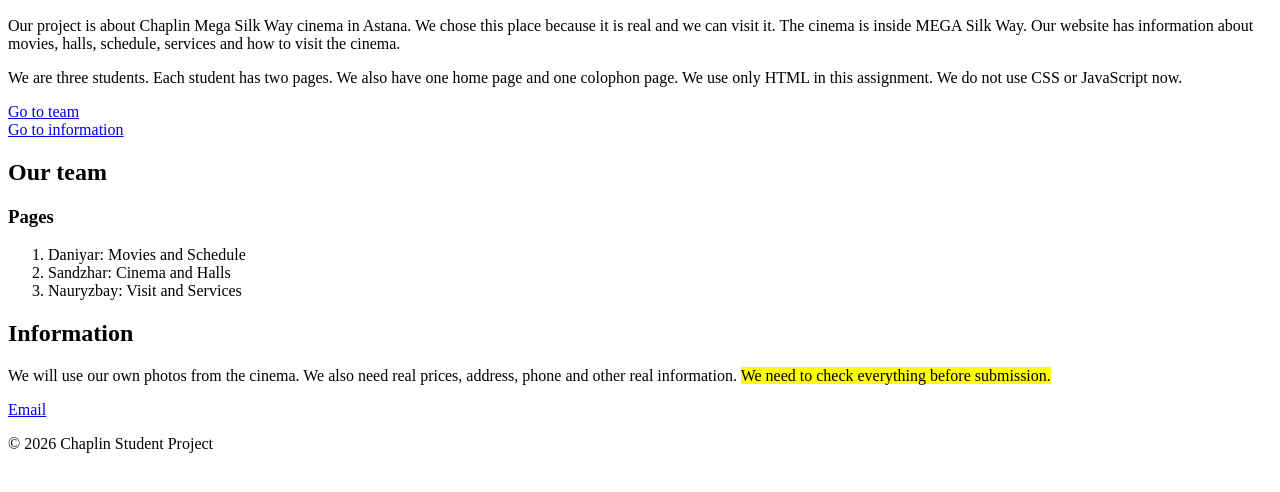
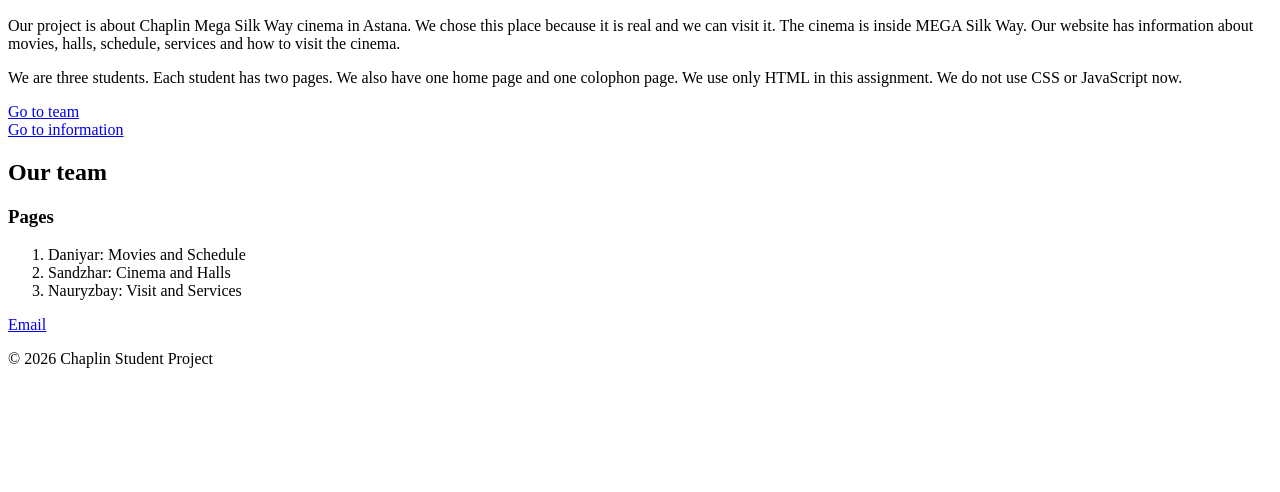
Before and after one commit to eslishnah/web-tech-project-chaplin-cinema, a plain HTML site: page index.html in a window 1280 px wide. Shown: the part 304-796 px from the top of the page. Drawn offline with Linux system fonts and the light colour scheme.

Commit message:
debug fix

```diff
--- a/index.html
+++ b/index.html
@@ -53,13 +53,6 @@
 </article>
 </section>
 
-<aside id="info">
-<h2>Information</h2>
-<p>We will use our own photos from the cinema. We also need real prices, address, phone and other real information. <mark>We need to check everything before submission.</mark></p>
-</aside>
-
-
-
 </main>
 
 <footer>
```
